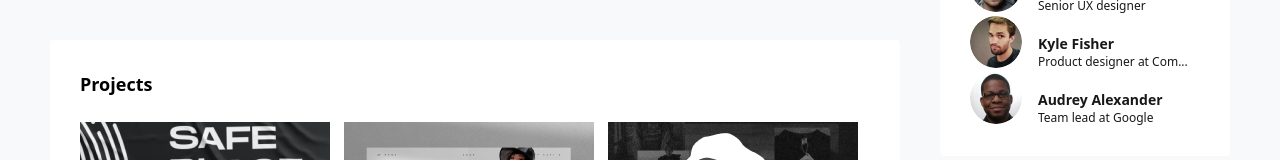
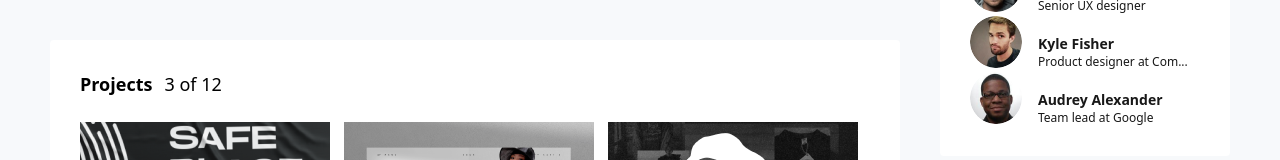
Before and after one commit to dilaraisik/linkedln-redesign, a React (Create React App) app: page / in a window 1280 px wide. Shown: the part 792-952 px from the top of the page. Built offline with nearby package versions, Linux system fonts and the light colour scheme.

Commit message:
chore: add projects text

```diff
--- a/src/components/projects-card/index.js
+++ b/src/components/projects-card/index.js
@@ -1,6 +1,5 @@
 import React from "react";
 import Slider from "react-slick";
-
 import slider1 from "../../assets/images/Slider-1.png";
 import slider2 from "../../assets/images/Slider-2.png";
 import slider3 from "../../assets/images/Slider-3.png";
@@ -8,7 +7,10 @@ import slider3 from "../../assets/images/Slider-3.png";
 function ProjectsCard() {
     return (
         <div className="bg-white border-white border-solid border-2 container-md p-7 rounded w-full">
-            <p className="text-lg font-bold">Projects</p>
+            <div className="flex">
+                <p className="text-lg font-bold">Projects</p>
+                <p className="text-lg ml-3 text-silver">3 of 12</p>
+            </div>
             <Slider
                 dots={false}
                 slidesToShow={3}
--- a/tailwind.config.js
+++ b/tailwind.config.js
@@ -21,6 +21,7 @@ module.exports = {
           blue: '#0275B1',
           white: '#ffffff',
           textBlack: '#181818',
+          silver: 'C0C0C0',
           gray: '#F4F4F4',
           footerBg: '#F7F9FB',
           footerLine: '#E7E7E7',
```
